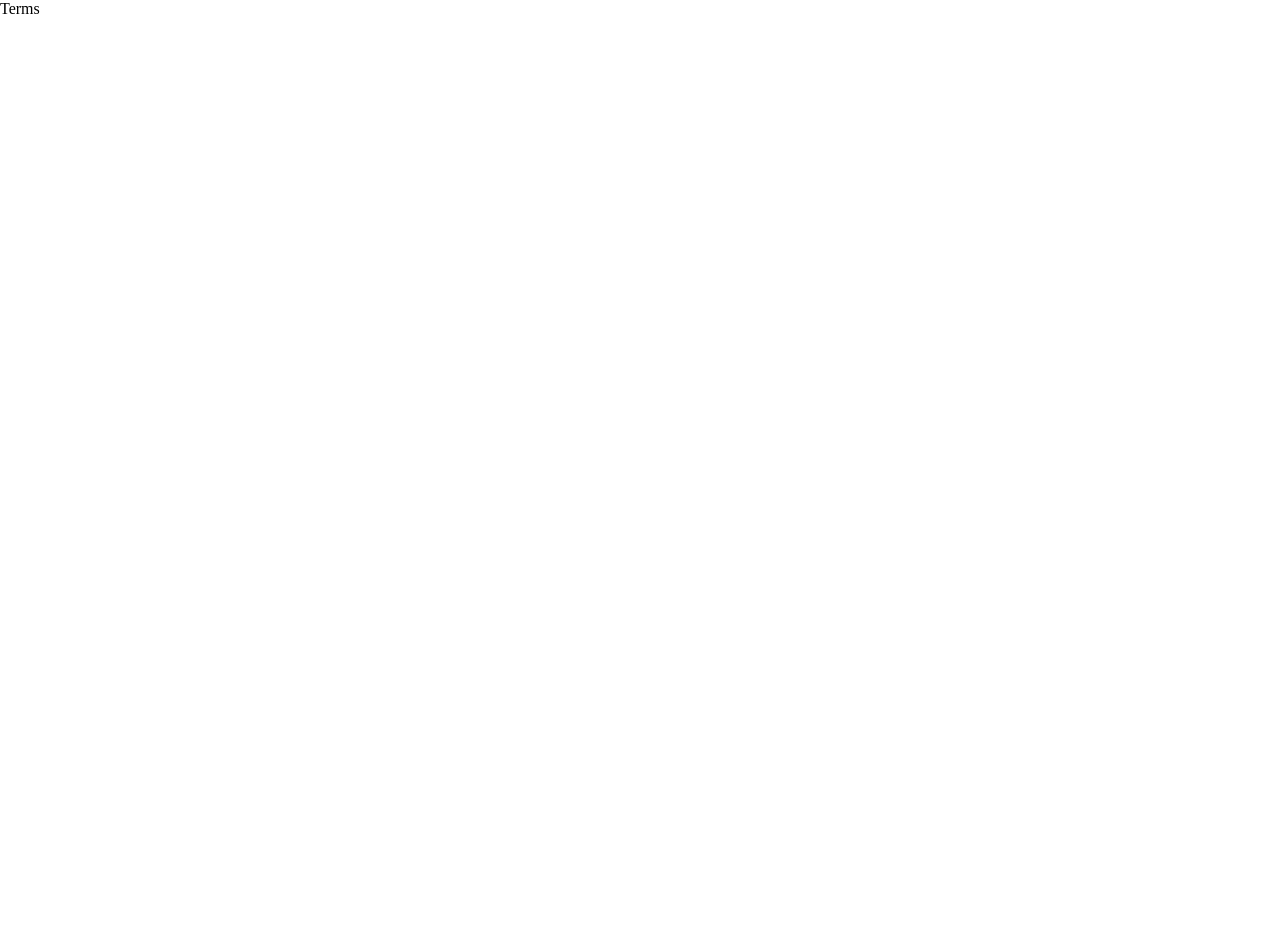
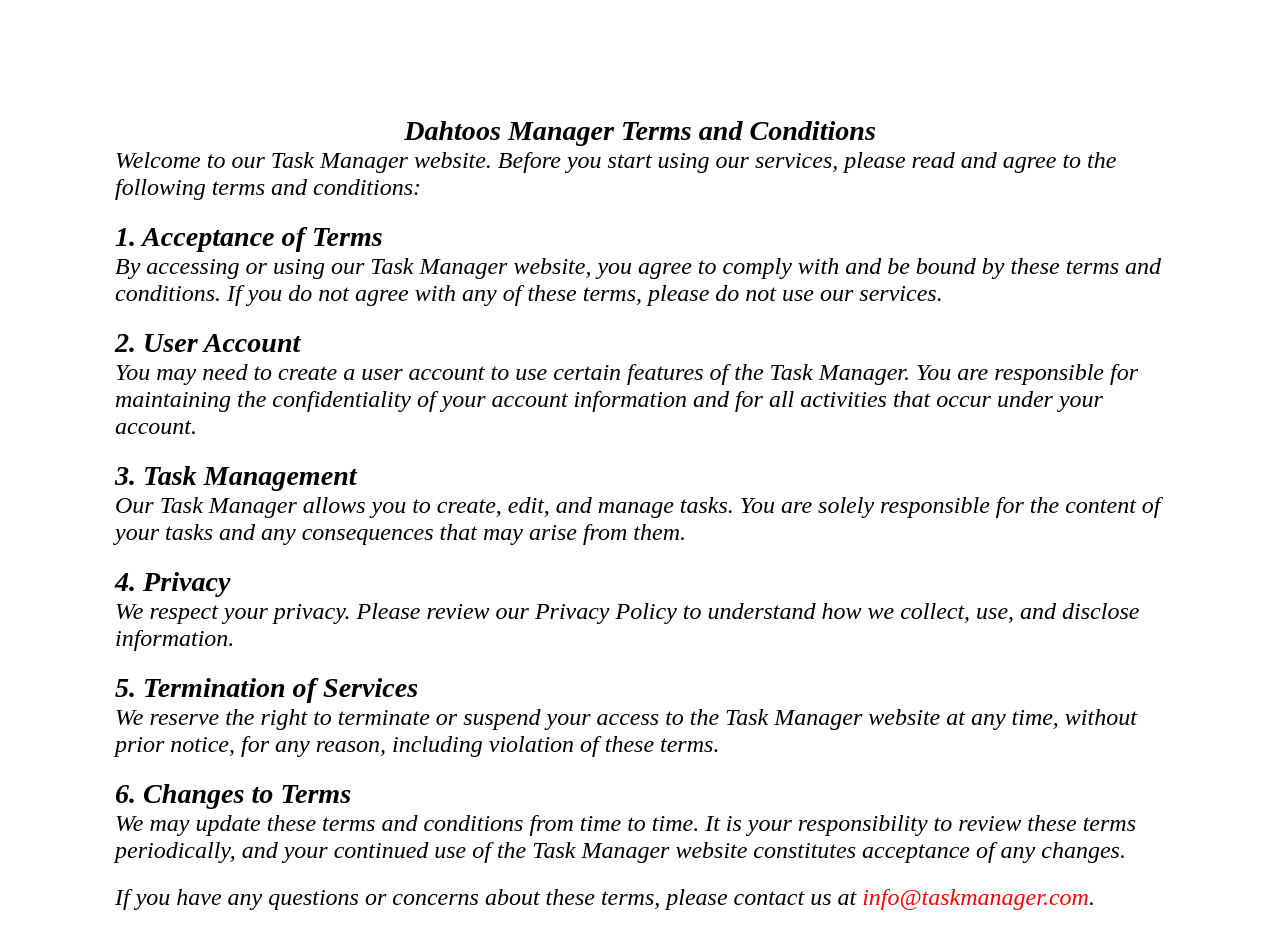
Before and after one commit to dahtoos/MyTaskManager, a React (Vite) app: page /terms in a window 1280 px wide. Shown: the top 948 px of the page. Before the commit the page ends 800 px from the top, so only its background shows below. Built offline with nearby package versions, Linux system fonts and the light colour scheme.

Commit message:
with terms added

```diff
--- a/src/pages/login_signup/Signup.jsx
+++ b/src/pages/login_signup/Signup.jsx
@@ -17,8 +17,16 @@ const Signup = () => {
         <input className='INPUTS' type="text" name='Username' required/>
         <label className='LABELS' htmlFor="Password">Password</label>
         <input className='INPUTS' type="password" name='password' required/>
+
+        <p className='down'>By creating an account, you agree to our <Link to={'/terms'}>terms</Link></p>
+        <div className='down'>
+        <input type="checkbox" name='checkbox' required/>
+        <label className='lab' htmlFor="">I have read and agreed to the terms and conditions</label>
+        </div>
+        <div id='btn1'>
+        <button type='sign up' className='Btn1'>Sign up</button>
+        </div>
         </form>
-        <p>By creating an account, you agree to our <Link to={'/terms'}>terms</Link></p>
     </div>
     </div>
   )
--- a/src/pages/login_signup/Terms.jsx
+++ b/src/pages/login_signup/Terms.jsx
@@ -1,8 +1,44 @@
 import React from 'react'
+import './terms.css'
 
 const Terms = () => {
   return (
-    <div>Terms</div>
+    <div className='terms'>
+        <h3 className='head'>Dahtoos Manager Terms and Conditions</h3>
+
+<p className='para'>Welcome to our Task Manager website. Before you start using our services,
+    please read and agree to the following terms and conditions:</p>
+
+<h3>1. Acceptance of Terms</h3>
+<p className='para'>By accessing or using our Task Manager website,
+     you agree to comply with and be bound by these terms and conditions.
+      If you do not agree with any of these terms, please do not use our services.</p>
+
+<h3>2. User Account</h3>
+<p className='para'>You may need to create a user account to use certain features of the Task Manager.
+    You are responsible for maintaining the confidentiality of your account information
+     and for all activities that occur under your account.</p>
+
+<h3>3. Task Management</h3>
+<p className='para'>Our Task Manager allows you to create, edit, and manage tasks.
+    You are solely responsible for the content of your tasks and any consequences that may arise from them.</p>
+
+<h3>4. Privacy</h3>
+<p className='para'>We respect your privacy. Please review our Privacy Policy to understand how we collect, use, and disclose information.</p>
+
+<h3>5. Termination of Services</h3>
+<p className='para'>We reserve the right to terminate or suspend your access to the Task Manager website at any time,
+    without prior notice, for any reason, including violation of these terms.</p>
+
+<h3>6. Changes to Terms</h3>
+<p className='para'>We may update these terms and conditions from time to time.
+    It is your responsibility to review these terms periodically, and your continued
+    use of the Task Manager website constitutes acceptance of any changes.</p>
+
+<p className='para'>If you have any questions or concerns about these terms,
+     please contact us at <a className='anchor' href="mailto:info@taskmanager.com">info@taskmanager.com</a>.</p>
+
+    </div>
   )
 }
 
--- a/src/pages/login_signup/login.css
+++ b/src/pages/login_signup/login.css
@@ -36,6 +36,7 @@
     margin-bottom: 16px;
     border: 1px solid #ccc;
     border-radius: 4px;
+    width: 300px;
   }
 
   .Btn {
--- a/src/pages/login_signup/signup.css
+++ b/src/pages/login_signup/signup.css
@@ -39,3 +39,22 @@
     text-align: center;
     margin-top: 0;
   }
+  .Btn1{
+    background-color: #4caf50;
+    color: #fff;
+    padding: 10px;
+    border: none;
+    border-radius: 4px;
+    cursor: pointer;
+    width: 150px;
+  }
+  #btn1{
+    display: flex;
+    justify-content: center;
+  }
+  .down{
+    margin-bottom: 20px;
+  }
+  .lab{
+    padding-left: 10px;
+  }
--- /dev/null
+++ b/src/pages/login_signup/terms.css
@@ -0,0 +1,17 @@
+.terms{
+    font-size: x-large;
+    height: 100vh;
+    padding: 100px;
+    margin: 15PX;
+    font-style: italic;
+}
+.para{
+    margin-bottom: 20px;
+}
+.head{
+    text-align: center;
+}
+.anchor{
+    text-decoration: none;
+    color: red;
+}
```
